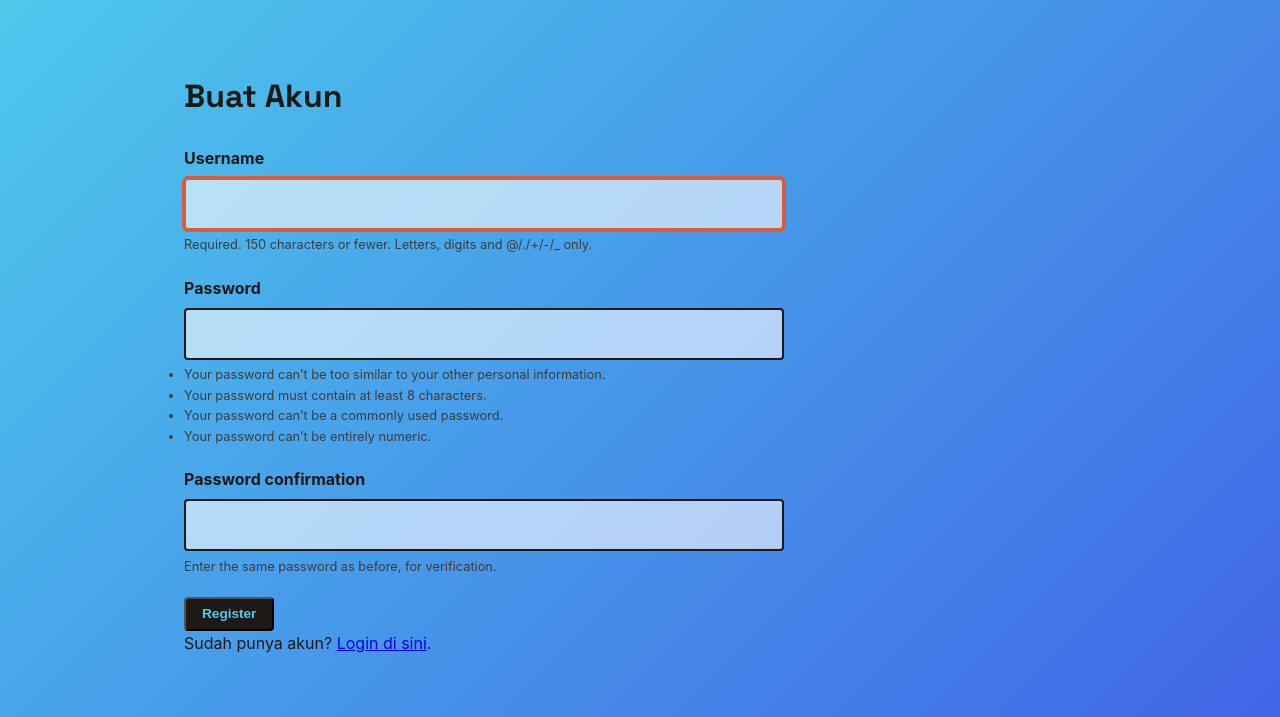
After one commit to gammaknives/myportofolio, a Django app: page /register/ in a window 1280 px wide. The commit adds this page. Shown: the part 77-794 px from the top of the page. Run offline with Django 5.2, Linux system fonts and the light colour scheme.

Commit message:
Tutorial 4

```diff
--- a/main/models.py
+++ b/main/models.py
@@ -1,4 +1,6 @@
 import uuid
+
+from django.contrib.auth.models import User
 from django.db import models
 
 class Experience(models.Model):
@@ -32,6 +34,7 @@ class Project(models.Model):
     tags = models.CharField(max_length=255, help_text="Comma-separated, e.g. Film, Directing, Scriptwriting")
     thumbnail = models.URLField(blank=True, null=True)
     link = models.URLField(blank=True, null=True)
+    starred_by = models.ManyToManyField(User, related_name="starred_projects", blank=True)
 
     def __str__(self):
         return self.title
--- a/main/urls.py
+++ b/main/urls.py
@@ -1,5 +1,4 @@
 from django.urls import path
-from django.contrib.auth.views import LoginView, LogoutView
 
 from main.views import (
     show_main,
@@ -12,6 +11,10 @@ from main.views import (
     create_experience,
     update_experience,
     delete_experience,
+    register,
+    login_user,
+    logout_user,
+    toggle_star,
 )
 
 app_name = "main"
@@ -27,6 +30,8 @@ urlpatterns = [
     path("experience/add/", create_experience, name="create_experience"),
     path("experience/<uuid:experience_id>/edit/", update_experience, name="update_experience"),
     path("experience/<uuid:experience_id>/delete/", delete_experience, name="delete_experience"),
-    path("login/", LoginView.as_view(template_name="login.html"), name="login"),
-    path("logout/", LogoutView.as_view(next_page="main:show_main"), name="logout"),
+    path("login/", login_user, name="login"),
+    path("logout/", logout_user, name="logout"),
+    path("register/", register, name="register"),
+    path("project/<uuid:project_id>/star/", toggle_star, name="toggle_star"),
 ]
--- a/main/views.py
+++ b/main/views.py
@@ -1,7 +1,6 @@
 from django.shortcuts import render, redirect, get_object_or_404
 
 from main.models import Experience
-
 from main.models import Project
 from main.forms import ProjectForm, ExperienceForm
 from django.db.models import Q
@@ -10,10 +9,16 @@ from django.db.models import Q
 from django.contrib import messages
 from django.core import serializers
 from django.http import HttpResponse
+from django.contrib.auth import authenticate, login, logout
 from django.contrib.auth.decorators import login_required
+from django.contrib.auth.forms import UserCreationForm, AuthenticationForm
+from functools import wraps
+
+import datetime
 
 
 def show_main(request):
+    last_login = request.COOKIES.get("last_login", "No login session yet")
     context = {
         "name": "Nuno",
         "full_name": "Nuno Mikael Nugroho",
@@ -23,6 +28,7 @@ def show_main(request):
             "CS Student at Universitas Indonesia fighting to survive. "
             "I like watching movies, listening to music, and playing video games."
         ),
+        "last_login": last_login,
     }
     return render(request, "index.html", context)
 
@@ -45,7 +51,7 @@ def get_project_json(request):
             Q(tags__icontains=query)
         )
 
-    projects_json = serializers.serialize("json", projects)
+    projects_json = serializers.serialize("json", projects, use_natural_foreign_keys=True)
     return HttpResponse(projects_json, content_type="application/json")
 
 def show_project(request):
@@ -62,7 +68,20 @@ def show_project(request):
     }
     return render(request, "projects.html", context)
 
-@login_required(login_url="main:login")
+def staff_required(view_func):
+    @wraps(view_func)
+    def wrapper(request, *args, **kwargs):
+        if not request.user.is_authenticated:
+            return redirect("main:login")
+        if not request.user.is_staff:
+            messages.error(request, "You don't have permission to do that. Log in as an admin to access this feature.")
+            if "experience" in view_func.__name__:
+                return redirect("main:show_experience")
+            return redirect("main:show_project")
+        return view_func(request, *args, **kwargs)
+    return wrapper
+
+@staff_required
 def create_project(request):
     form = ProjectForm(request.POST or None)
 
@@ -77,7 +96,7 @@ def create_project(request):
     }
     return render(request, "projects_form.html", context)
 
-@login_required(login_url="main:login")
+@staff_required
 def delete_project(request, project_id):
     project = get_object_or_404(Project, pk=project_id)
 
@@ -88,7 +107,7 @@ def delete_project(request, project_id):
 
     return redirect("main:show_project")
 
-@login_required(login_url="main:login")
+@staff_required
 def update_project(request, project_id):
     project = get_object_or_404(Project, pk=project_id)
     form = ProjectForm(request.POST or None, instance=project)
@@ -105,7 +124,7 @@ def update_project(request, project_id):
     }
     return render(request, "projects_form.html", context)
 
-@login_required(login_url="main:login")
+@staff_required
 def create_experience(request):
     form = ExperienceForm(request.POST or None)
 
@@ -120,7 +139,7 @@ def create_experience(request):
     }
     return render(request, "experiences_form.html", context)
 
-@login_required(login_url="main:login")
+@staff_required
 def update_experience(request, experience_id):
     experience = get_object_or_404(Experience, pk=experience_id)
     form = ExperienceForm(request.POST or None, instance=experience)
@@ -137,7 +156,7 @@ def update_experience(request, experience_id):
     }
     return render(request, "experiences_form.html", context)
 
-@login_required(login_url="main:login")
+@staff_required
 def delete_experience(request, experience_id):
     experience = get_object_or_404(Experience, pk=experience_id)
 
@@ -147,3 +166,52 @@ def delete_experience(request, experience_id):
         return redirect("main:show_experience")
 
     return redirect("main:show_experience")
+
+def register(request):
+    form = UserCreationForm(request.POST or None)
+
+    if request.method == "POST" and form.is_valid():
+        form.save()
+        messages.success(request, "Account created successfully. Please log in.")
+        return redirect("main:login")
+
+    context = {
+        "name": "Nuno",
+        "form": form,
+    }
+    return render(request, "register.html", context)
+
+def login_user(request):
+    form = AuthenticationForm(request, data=request.POST or None)
+
+    if request.method == "POST" and form.is_valid():
+        user = form.get_user()
+        login(request, user)
+        response = redirect("main:show_main")
+        response.set_cookie("last_login", datetime.datetime.now().strftime("%Y-%m-%d %H:%M:%S"))
+        return response
+
+    context = {
+        "name": "Nuno",
+        "form": form,
+    }
+    return render(request, "login.html", context)
+
+
+def logout_user(request):
+    logout(request)
+    response = redirect("main:show_main")
+    response.delete_cookie("last_login")
+    return response
+
+@login_required(login_url="main:login")
+def toggle_star(request, project_id):
+    project = get_object_or_404(Project, pk=project_id)
+
+    if request.method == "POST":
+        if request.user in project.starred_by.all():
+            project.starred_by.remove(request.user)
+        else:
+            project.starred_by.add(request.user)
+
+    return redirect("main:show_project")
--- a/static/css/style.css
+++ b/static/css/style.css
@@ -689,6 +689,22 @@ h3,
     margin-top: 0.35rem;
 }
 
+.form-help {
+    font-size: 0.8rem;
+    color: var(--text-muted);
+    margin-top: 0.35rem;
+}
+
+.form-message {
+    background-color: rgba(217, 93, 57, 0.12);
+    border: 1px solid var(--accent);
+    border-radius: var(--radius);
+    padding: 0.75rem 1rem;
+    margin-bottom: 1rem;
+    color: var(--accent-dark);
+    font-size: 0.9rem;
+}
+
 .project-delete-trigger {
     display: inline-block;
     font-size: 0.9rem;
--- a/templates/base.html
+++ b/templates/base.html
@@ -18,9 +18,16 @@
     <div class="container">
       <a href="{% url 'main:show_main' %}" class="brand">{{ name }}</a>
       <nav>
-        <a href="{% url 'main:show_main' %}">Profile</a>
-        <a href="{% url 'main:show_experience' %}">Experience</a>
-        <a href="{% url 'main:show_project' %}">Projects</a>
+          <a href="{% url 'main:show_main' %}">Profile</a>
+          <a href="{% url 'main:show_experience' %}">Experience</a>
+          <a href="{% url 'main:show_project' %}">Projects</a>
+          {% if user.is_authenticated %}
+              <span class="nav-user">{{ user.username }}</span>
+              <a href="{% url 'main:logout' %}">Logout</a>
+          {% else %}
+              <a href="{% url 'main:login' %}">Login</a>
+              <a href="{% url 'main:register' %}">Register</a>
+          {% endif %}
       </nav>
     </div>
   </header>
--- a/templates/index.html
+++ b/templates/index.html
@@ -37,6 +37,10 @@
                     <div class="meta-row">
                         <dt>Program</dt>
                         <dd>{{ study_program }}</dd>
+                    </div>
+                    <div class="meta-row">
+                        <dt>Last Login</dt>
+                        <dd>{{ last_login }}</dd>
                     </div>
                 </dl>
 
--- /dev/null
+++ b/templates/register.html
@@ -0,0 +1,33 @@
+{% extends "base.html" %}
+{% block meta %}
+    <title>Register - {{ name }}</title>
+{% endblock meta %}
+{% block content %}
+    <main>
+        <section class="experience-section">
+            <div class="container">
+                <h1>Buat Akun</h1>
+                <form method="post" action="{% url 'main:register' %}" class="project-form">
+                    {% csrf_token %}
+                    {% for error in form.non_field_errors %}
+                        <p class="form-error">{{ error }}</p>
+                    {% endfor %}
+                    {% for field in form %}
+                        <div class="form-group">
+                            <label for="{{ field.id_for_label }}">{{ field.label }}</label>
+                            {{ field }}
+                            {% if field.help_text %}
+                                <div class="form-help">{{ field.help_text }}</div>
+                            {% endif %}
+                            {% for error in field.errors %}
+                                <p class="form-error">{{ error }}</p>
+                            {% endfor %}
+                        </div>
+                    {% endfor %}
+                    <button type="submit" class="project-cta">Register</button>
+                </form>
+                <p>Sudah punya akun? <a href="{% url 'main:login' %}">Login di sini</a>.</p>
+            </div>
+        </section>
+    </main>
+{% endblock content %}
```
Also changed, not shown: other parts of static/css/style.css (+41 -0 lines), templates/components/project_star.html (added, +10 -0 lines), templates/experiences.html (+13 -3 lines), templates/login.html (+24 -15 lines), templates/projects.html (+13 -3 lines), main/migrations/0006_project_starred_by.py (added).
